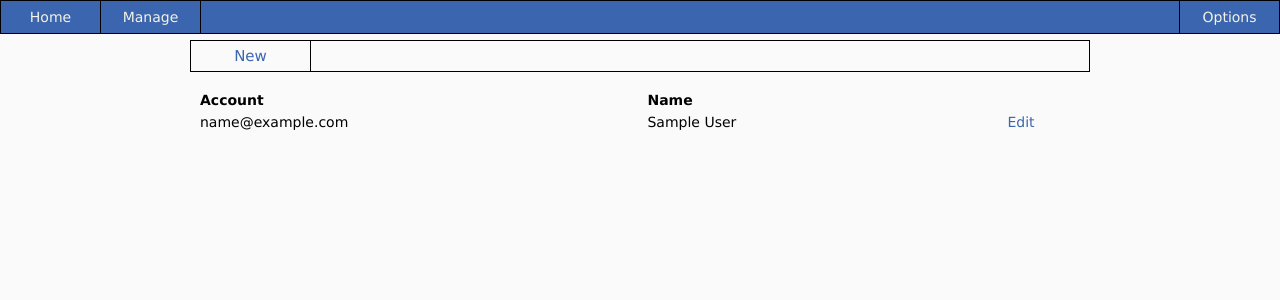
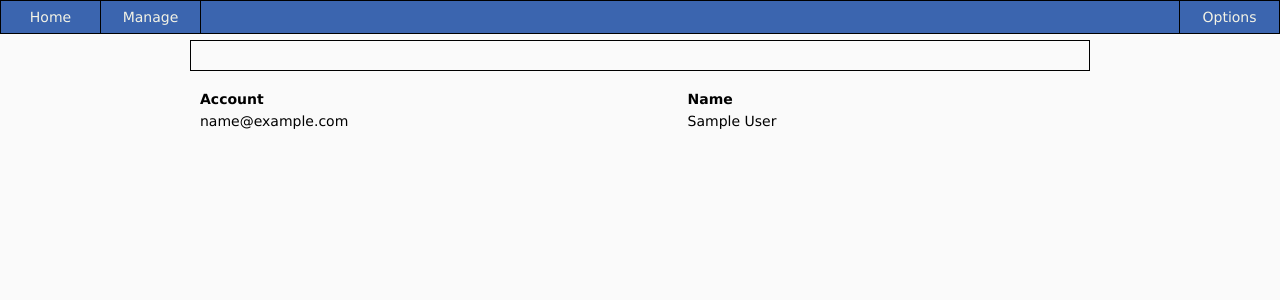
Before and after one commit to URL-Logger/Back-End, a PHP site: page /manage/ in a window 1280 px wide. Shown: the top 300 px of the page. Run offline with PHP 8.4, Linux system fonts and the light colour scheme; the visitor is signed in with stand-in values (Sample User, id 1); tables that the repository leaves empty or names only in its code hold one stand-in row (values such as "Sample post"); data that the repository does not hold is empty.

Commit message:
Minor CSS and UI changes.

```diff
--- a/download/index.php
+++ b/download/index.php
@@ -1,6 +1,7 @@
 <?php require_once("{$_SERVER['DOCUMENT_ROOT']}/src/header.php");
 deny_on('D');
 
+# Get data source
 if(isset($_GET['browser']))
 	$dataset = "browser";
 else if(isset($_GET['mobile']))
@@ -150,12 +151,11 @@ else exit;
 				overflow: hidden;
 			}
 			table.preview td {
-				width: auto;
 				border-left: 1px solid #E0E0E0;
 				border-right: 1px solid #E0E0E0;
 				border-bottom: 1px solid <?=$C_TERNARY?>;
 				font-size: 14px;
-				padding: 4px 8px 4px 8px;
+				padding: 4px;
 				white-space: pre;
 				overflow-y: hidden;
 				overflow-x: auto;
--- a/index.php
+++ b/index.php
@@ -34,11 +34,13 @@
 				line-height: 2.2em;
 				font-size: 14px;
 				vertical-align: top;
+				cursor: pointer;
 			}
 
 			.boxmenu .button.disabled {
 				background-color: <?=$C_TERNARY?>;
 				opacity: 0.5;
+				cursor: default;
 			}
 		</style>
 	</head>
@@ -46,6 +48,7 @@
 		<?php require_once("{$_SERVER['DOCUMENT_ROOT']}/src/menu.php"); ?>
 		<div class="boxmenu" style="top: 47%; transform: translateY(-50%);">
 			<?php
+			# Display box buttons
 			if(has_privilege("u"))
 				echo "<a class=\"button\" href=\"users/\" style=\"background-image: url('/src/images/graphics/users.png');\">User Accounts</a>";
 			else
--- a/manage/index.php
+++ b/manage/index.php
@@ -61,7 +61,7 @@ else {
 		<?php require_once("{$_SERVER['DOCUMENT_ROOT']}/src/menu.php"); ?>
 		<div id="maincontent">
 			<div class="menu">
-				<a class="button" href="add/">New</a>
+				<?php if(has_privilege("A")) echo "<a class=\"button\" href=\"add/\">New</a>"; ?>
 				<div class="spacer"></div>
 			</div>
 			</br>
@@ -78,8 +78,8 @@ else {
 						echo "<tr>
 							<td>{$entry['Email']}</td>
 							<td>{$entry['Name']}</td>
-							<td style=\"text-align: right;\">
-							<a href=\"edit/?id={$entry['ID']}\">Edit</a>";
+							<td style=\"text-align: right;\">";
+						if(has_privilege("A")) echo "<a href=\"edit/?id={$entry['ID']}\">Edit</a>";
 						echo "</td></tr>";
 					}
 				}
--- a/src/header.php
+++ b/src/header.php
@@ -7,10 +7,12 @@ require_once("{$_SERVER['DOCUMENT_ROOT']}/src/lib/db.php");
 require_once("{$_SERVER['DOCUMENT_ROOT']}/src/misc/database.php");
 require_once("{$_SERVER['DOCUMENT_ROOT']}/src/scripts/user.php");
 
+# Display login page if user is not logged in
 if(empty($_SESSION['ADMIN_USER'])) {
 	require_once("{$_SERVER['DOCUMENT_ROOT']}/src/login.php");
 	exit;
 } else {
+	# Logout, if requested
 	if(isset($_GET['logout'])) {
 		unset($_SESSION['ADMIN_USER']);
 		header("Location: /");
--- a/src/styles/layout.php
+++ b/src/styles/layout.php
@@ -61,12 +61,15 @@ a {
 .menu .spacer {
 	display: table-cell;
 	width: auto;
+	height: 2em;
+	border: 1px solid #000;
+	font-size: 15px;
 }
 .menu .button {
 	display: table-cell;
 	position: relative;
 	width: 120px;
-	height: auto;
+	height: 2em;
 	border: 1px solid #000;
 	padding: 0px 18px 0px 18px;
 	line-height: 2em;
--- a/users/index.php
+++ b/users/index.php
@@ -86,7 +86,7 @@ deny_on('u');
 
 		<div id="maincontent">
 			<div class="menu">
-				<a class="button" href="add/">Add User</a>
+				<?php if(has_privilege("U")) echo "<a class=\"button\" href=\"add/\">New</a>"; ?>
 				<div class="spacer"></div>
 				<a class="button" href="#" onclick="fn_download()">Export</a>
 				<div class="button" href="#"><a class="region" onclick="toggle('pop_filters');">Filter</a>
```
Also changed, not shown: download/download.php (+10 -1 lines), users/data.php (+3 -15 lines), 3 other files.
